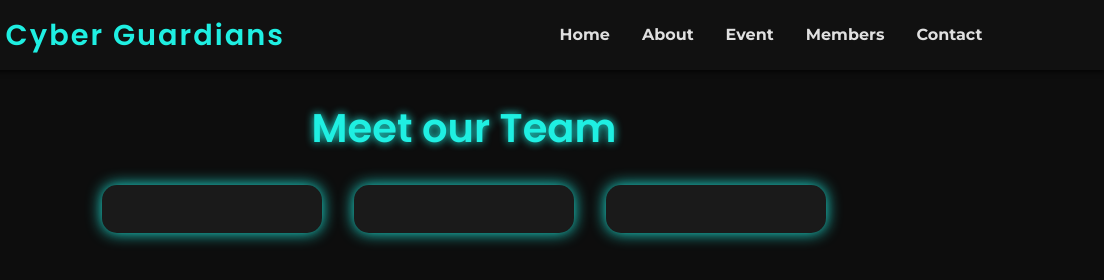
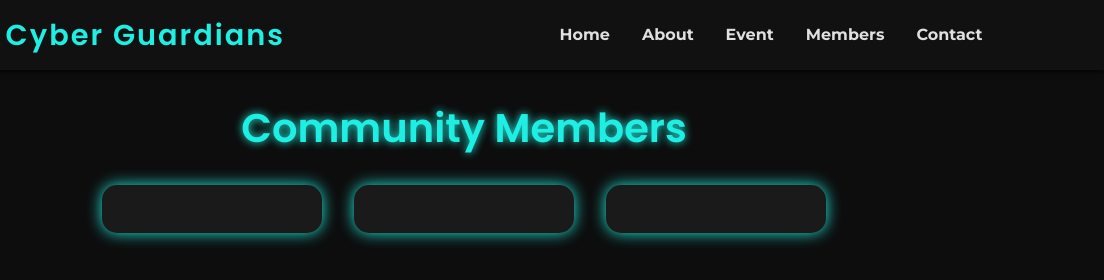
Before and after one commit to TechieYuvraj/Cyber-Guardians, a plain HTML site: page members.html in a window 1280 px wide. Shown: the top 280 px of the page, 176-1280 px from the left. Drawn offline with Linux system fonts and the light colour scheme.

Commit message:
Update members.html

```diff
--- a/members.html
+++ b/members.html
@@ -45,7 +45,7 @@
         <!-- Team Section -->
         <section id="team" class="team-section">
             <div class="container">
-                <h2>Meet our Team</h2>
+                <h2>Community Members</h2>
                 <div class="team-members">
                     <div class="team-member">
                         <!-- <img src="/assets/members/yuvraj.png" alt="Yuvraj Pratap Singh" />
```
